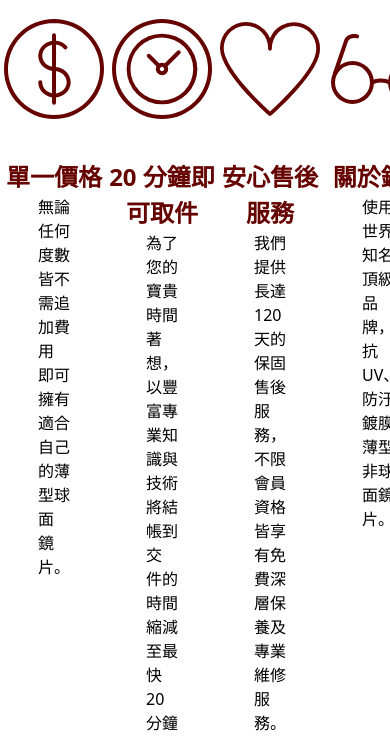
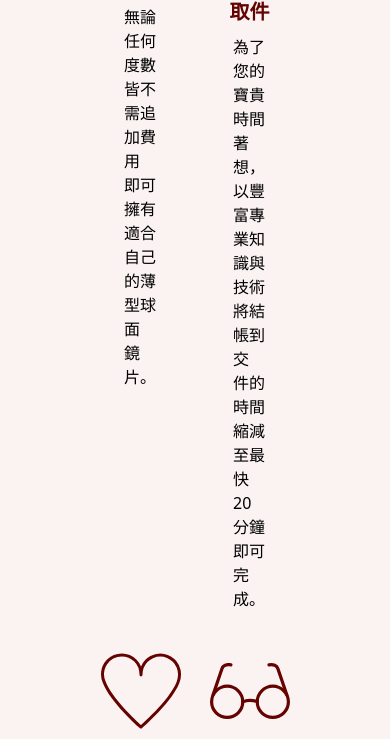
Before and after one commit to fattybooboo/cutClass, a plain HTML site: page week3/index.html in a window 390 px wide. Shown: the part 856-1595 px from the top of the page. Drawn offline with Linux system fonts and the light colour scheme.

Commit message:
week3 main-text-subtitle-box 992

```diff
--- a/css/week3.css
+++ b/css/week3.css
@@ -68,18 +68,23 @@
 
 .main-text-box,
 .main-classic-box,
-.main-custom-box {
+.main-custom-box,
+.main-form-box-w {
     max-width: 1200px;
-    margin: 64px auto 80px auto;
+    padding: 64px 0 80px 0;
+    margin: 0 auto;
 }
 
 .main-form-box-w {
     max-width: 730px;
-    padding: 64px 0 80px 0;
-    margin: 0 auto;
+}
+
+.main-text-box {
+    background-color: #AA06010D;
 }
 
 .main-text-title {
+    color: #650300;
     text-align: center;
     font: normal normal bold 48px/72px Noto Sans;
 }
@@ -97,10 +102,11 @@
     max-width: 80%;
 }
 
-.main-text-subtitle-box div > img {
+.main-text-subtitle-box .box-w  img {
     display: block;
     margin: 0 auto;
-    min-height: 100px;
+    height: 100px;
+    width: 100px;
 }
 
 .main-text-subtitle-box div .box-card-title {
--- a/css/week3_@media992.css
+++ b/css/week3_@media992.css
@@ -5,6 +5,13 @@
 
     .header span {
         margin: 0 20px;
+    }
+
+    .main-text-box,
+    .main-classic-box,
+    .main-custom-box,
+    .main-form-box-w {
+        padding: 40px 0 80px 0;
     }
 
     .main img.main-img-lg {
@@ -30,4 +37,41 @@
         font-size: 48px;
         line-height: 72px;
     }
+
+    .main-text-subtitle-box {
+        flex-wrap: wrap;
+        margin-top: 32px;
+        padding: 0 86px;
+    }
+
+    .main-text-title {
+        font-size: 32px;
+        line-height: 48px;
+    }
+
+    .main-text-subtitle-box .box-w {
+        max-width: 50%;
+    }
+
+    .main-text-subtitle-box .box-mt-ml {
+        margin-top: 40px;
+    }
+
+    .main-text-subtitle-box .box-w  img {
+        height: 80px;
+        width: 80px;
+    }
+
+    .main-text-subtitle-box div .box-card-title {
+        font-size: 20px;
+        line-height: 30px;
+        margin-top: 16px;
+        margin-bottom: 8px;
+    }
+
+    .main-text-subtitle-box div .box-card-subtitle {
+        font-size: 16px;
+        line-height: 24px;
+    }
+
 }
--- a/week3/index.html
+++ b/week3/index.html
@@ -30,22 +30,22 @@
             <div class="main-text-title">用專業的心，做專業的事</div>
             <div class="main-text-subtitle-box">
                 <div class="box-w">
-                    <img src="../img/week3/icon-dollar.svg" width="100" height="100" alt="">
+                    <img src="../img/week3/icon-dollar.svg" alt="">
                     <div class="box-card-title">單一價格</div>
                     <div class="box-card-subtitle">無論任何度數皆不需追加費用 即可擁有適合自己的薄型球面 鏡片。</div>
                 </div>
                 <div class="box-w">
-                    <img src="../img/week3/icon-clock.svg" width="100" height="100" alt="">
+                    <img src="../img/week3/icon-clock.svg" alt="">
                     <div class="box-card-title">20 分鐘即可取件</div>
                     <div class="box-card-subtitle">為了您的寶貴時間著想，以豐 富專業知識與技術將結帳到交 件的時間縮減至最快 20 分鐘 即可完成。</div>
                 </div>
-                <div class="box-w">
-                    <img src="../img/week3/icon-heart.svg" width="100" height="100" alt="">
+                <div class="box-w box-mt-ml">
+                    <img src="../img/week3/icon-heart.svg" alt="">
                     <div class="box-card-title">安心售後服務</div>
                     <div class="box-card-subtitle">我們提供長達 120 天的保固售後服務，不限會員資格皆享有免費深層保養及專業維修服務。</div>
                 </div>
-                <div class="box-w">
-                    <img src="../img/week3/icon-glasses.svg" width="100" height="100" alt="">
+                <div class="box-w box-mt-ml">
+                    <img src="../img/week3/icon-glasses.svg" alt="">
                     <div class="box-card-title">關於鏡片</div>
                     <div class="box-card-subtitle">使用世界知名頂級品牌，抗UV、防汙鍍膜薄型非球面鏡片。</div>
                 </div>
```
